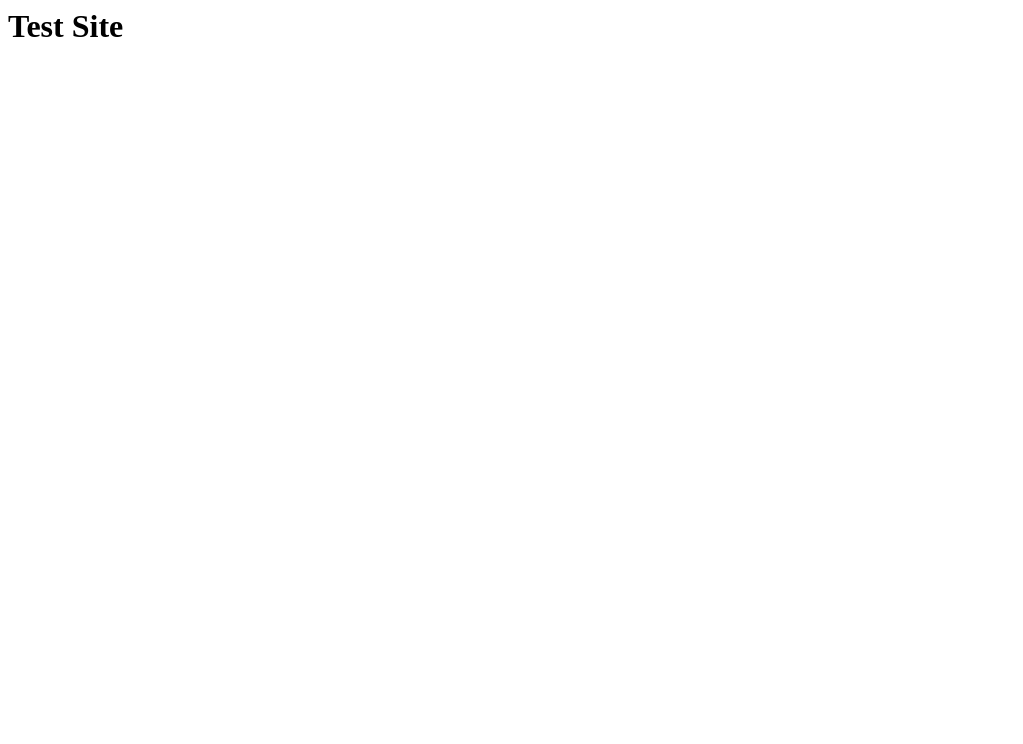
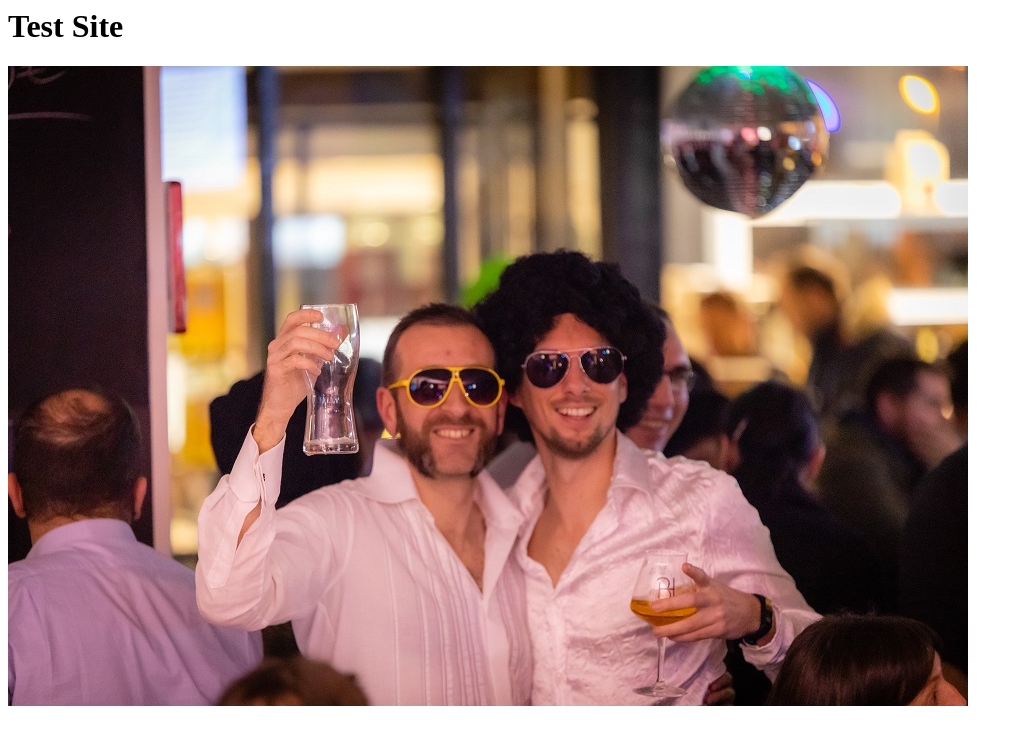
Before and after one commit to Ileouleyuki/giloumodjetmachine, a plain HTML site: page index.html in a window 1280 px wide. Shown: the whole page, without its empty margins (0-1023 px from the left). Drawn offline with Linux system fonts and the light colour scheme.

Commit message:
Test Image

```diff
--- a/index.html
+++ b/index.html
@@ -1 +1,2 @@
 <h1>Test Site</h1>
+<img src="static/img/test.jpg" alt="hi" class="inline"/>
```
